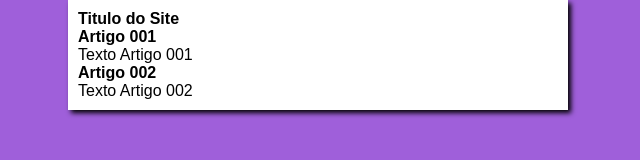
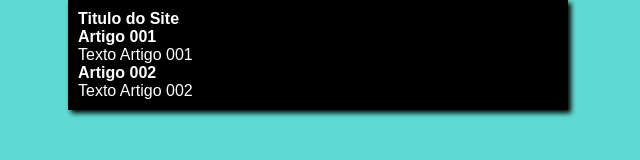
Before and after one commit to Messias-Anjos/projeto-site, a plain HTML site: page index.html in a window 1280 px wide. Shown: the whole page, without its empty margins (322-962 px from the left). Drawn offline with Linux system fonts and the light colour scheme.

Commit message:
mudei a cor e o fundo

```diff
--- a/css/estilo.css
+++ b/css/estilo.css
@@ -6,10 +6,11 @@
     font-family: Arial, Helvetica, sans-serif;
 }
 body{
-    background-color: rgb(159, 95, 218);
+    background-color: rgb(95, 218, 210);
 }
 main{
-    background-color: white;
+    background-color: rgb(0, 0, 0);
+    color: white;
     width: 500px;
     margin: auto;
     box-shadow: 3px 3px 5px black;
```
